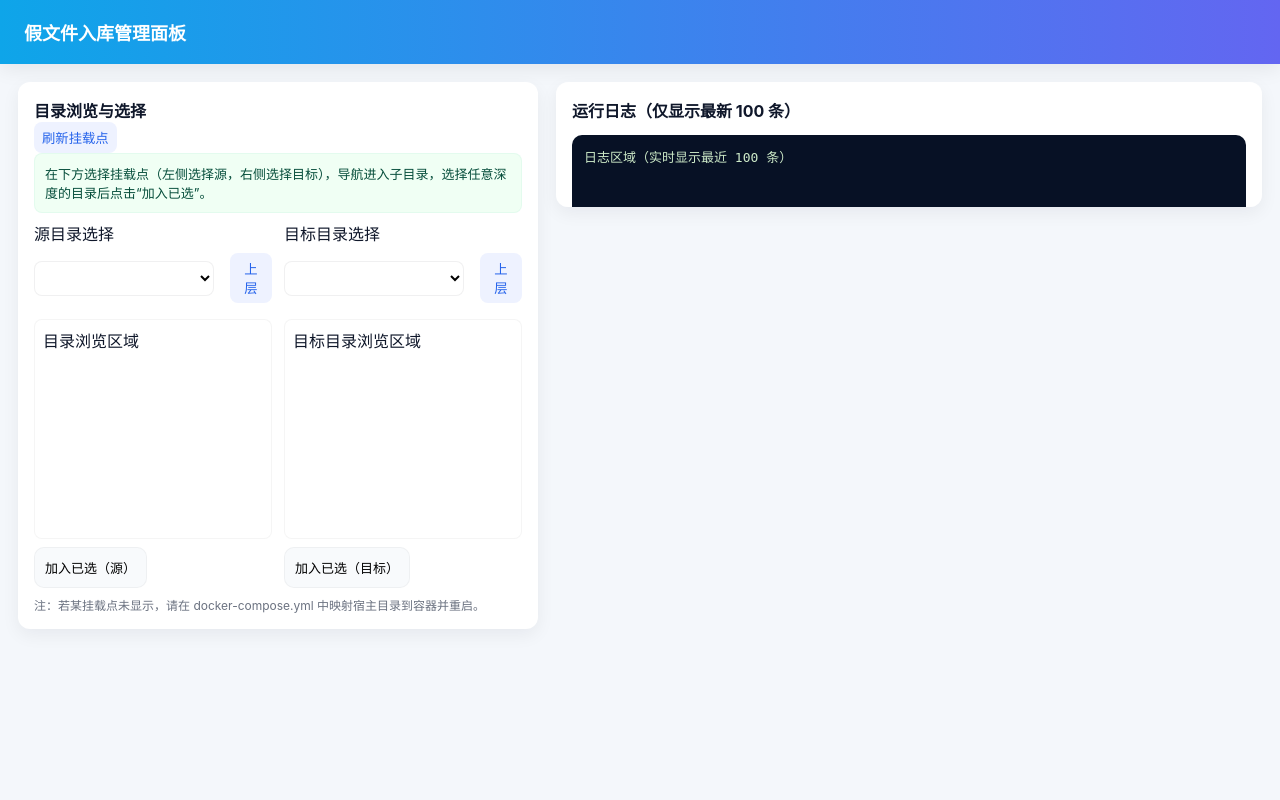
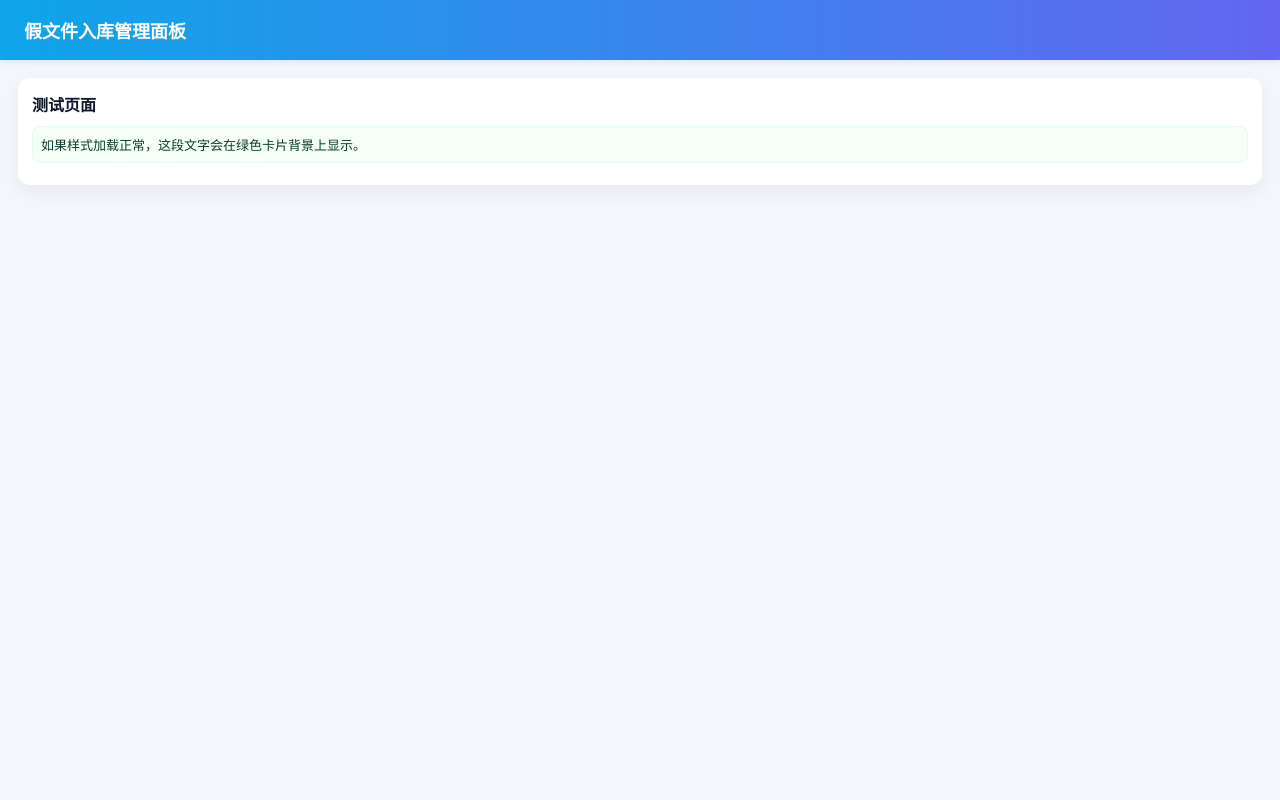
Before and after one commit to zhyino/BNetdisk, a Flask app: page / in a window 1280 px wide. Run offline with Flask 2, Linux system fonts and the light colour scheme; lists and menus that the app fills with data are empty; parts of the project's set-up code (start-up, migrations or seed data) failed here and were passed over.

Commit message:
Add files via upload

```diff
--- a/app/__init__.py
+++ b/app/__init__.py
@@ -1 +1 @@
-__version__="0.14.0"
+__version__="0.13.1"
--- a/app/app.py
+++ b/app/app.py
@@ -7,7 +7,6 @@ APP_PORT = int(os.environ.get('APP_PORT', '18008'))
 BACKUP_DIR = Path(os.environ.get('BACKUP_DIR', '/app/data')).resolve()
 ALLOWED_ROOTS_ENV = os.environ.get('ALLOWED_ROOTS', '')
 
-# ensure service dir
 BACKUP_DIR.mkdir(parents=True, exist_ok=True)
 SERVICE_LOG = BACKUP_DIR.joinpath('service_log.txt')
 
@@ -31,7 +30,7 @@ try:
     default_rate = float(os.environ.get('BACKUP_RATE', '20'))
 except Exception:
     default_rate = 20.0
-worker = BackupWorker(task_queue, ALLOWED_ROOTS, ops_per_sec=default_rate, service_log_path=SERVICE_LOG)
+worker = BackupWorker(task_queue, BACKUP_DIR, ALLOWED_ROOTS, ops_per_sec=default_rate, service_log_path=SERVICE_LOG)
 worker.start()
 
 def _is_allowed_path(p: Path) -> bool:
--- a/app/static/js/app.js
+++ b/app/static/js/app.js
@@ -1,2 +1,2 @@
-// minimal front-end file used by template; actual full UI JS should be provided in larger project
-console.log('static js loaded - minimal');
+// app js placeholder (already implemented in package)
+console.log('js loaded');
--- a/app/static/style.css
+++ b/app/static/style.css
@@ -1,26 +1,44 @@
-
-:root{--bg:#f4f7fb;--card:#ffffff;--accent:#1f6feb;--muted:#6b7280;--green:#10b981;--danger:#ef4444;--note-bg:#f0fff4;--note-text:#064e3b}
-*{box-sizing:border-box}body{margin:0;font-family:Inter,Segoe UI,Roboto,Arial;background:var(--bg);color:#0f172a;-webkit-font-smoothing:antialiased}
-.topbar{height:64px;background:linear-gradient(90deg,#0ea5e9,#6366f1);color:#fff;display:flex;align-items:center;padding:0 24px;font-weight:700;box-shadow:0 4px 20px rgba(2,6,23,0.08);font-size:18px}
-.container{display:flex;height:calc(100vh - 64px);gap:18px;padding:18px}
+:root{--bg:#f3f6fb;--card:#ffffff;--accent:#2563eb;--muted:#6b7280;--green:#10b981;--danger:#ef4444;--note-bg:#f6fff7;--note-text:#0b3b2e;--src-btn:#2563eb;--dst-btn:#f97316}
+*{box-sizing:border-box}body{margin:0;font-family:Inter,Segoe UI,Roboto,Arial;background:var(--bg);color:#0f172a}
+.topbar{height:60px;background:linear-gradient(90deg,#0ea5e9,#6366f1);color:#fff;display:flex;align-items:center;padding:0 24px;font-weight:700;box-shadow:0 2px 8px rgba(2,6,23,0.08);font-size:18px}
+.container{display:flex;height:calc(100vh - 60px);gap:18px;padding:18px}
 .left{flex:0 0 520px;display:flex;flex-direction:column;gap:14px;min-width:520px}
 .right{flex:1;display:flex;flex-direction:column;gap:14px;min-width:360px}
-.panel.card{background:var(--card);border-radius:12px;padding:16px;box-shadow:0 6px 18px rgba(15,23,42,0.06);overflow:auto}
-.panel.card h3{margin:0 0 8px 0;color:#0f172a;font-size:16px}
+.panel.card{background:var(--card);border-radius:12px;padding:14px;box-shadow:0 6px 18px rgba(15,23,42,0.06);overflow:auto}
+.panel.card h3{margin:0 0 10px 0;color:#0f172a;font-size:16px}
 .card-note{background:var(--note-bg);color:var(--note-text);font-size:13px;padding:8px;border-radius:8px;border:1px solid rgba(16,185,129,0.06);margin-bottom:8px}
-.card-note.fixed{position:sticky;top:14px;z-index:6;background:var(--note-bg);padding:10px}
-.quick-row{display:flex;gap:12px;align-items:flex-start}.quick-col{flex:1;display:flex;flex-direction:column;gap:8px}
-.root-select{padding:8px;border-radius:8px;border:1px solid rgba(2,6,23,0.06);background:#fff;margin-right:8px;min-width:180px}
-.browser{display:flex;flex-direction:column;gap:8px}.browser-row{display:flex;align-items:center;gap:8px}.tiny{padding:6px 8px;border-radius:8px;border:none;background:#eef2ff;color:#2563eb;cursor:pointer}
-.breadcrumb{display:flex;gap:6px;flex-wrap:wrap}.crumb{padding:6px 8px;border-radius:8px;border:none;background:#f1f5f9;cursor:pointer;font-size:12px}
+.card-note.small{font-size:12px;color:var(--note-text);margin-top:6px;padding:6px;border-radius:6px}
+.card-note.fixed{position:sticky;top:14px;z-index:6;background:var(--note-bg)}
+.quick-row{display:flex;gap:12px;align-items:flex-start}
+.quick-col{flex:1;display:flex;flex-direction:column;gap:8px}
+.root-select{padding:8px;border-radius:8px;border:1px solid rgba(2,6,23,0.06);background:#fff;margin-right:8px}
+.browser{display:flex;flex-direction:column;gap:8px}
+.browser-row{display:flex;align-items:center;gap:8px}
+.tiny{padding:6px 8px;border-radius:8px;border:none;background:#eef2ff;color:#2563eb;cursor:pointer}
+.breadcrumb{display:flex;gap:6px;flex-wrap:wrap}
+.crumb{padding:6px 8px;border-radius:8px;border:none;background:#f1f5f9;cursor:pointer;font-size:12px}
 .entries{height:220px;overflow:auto;border:1px solid rgba(2,6,23,0.04);padding:8px;border-radius:8px;background:#fff}
-.entry{padding:8px;border-radius:6px;margin-bottom:6px;cursor:default;display:flex;justify-content:space-between;align-items:center}
-.entry.dir{background:#f8fafc;color:#0f172a;cursor:pointer}.entry.file{background:#fff;color:#6b7280}
-.pill{display:flex;justify-content:space-between;align-items:center;padding:10px;border-radius:10px;background:#f8fafc;border:1px solid rgba(2,6,23,0.04);font-size:13px}
+.entry{padding:6px;border-radius:6px;margin-bottom:6px;cursor:default;display:flex;justify-content:space-between;align-items:center}
+.entry.dir{background:#f8fafc;color:#0f172a;cursor:pointer}
+.entry.file{background:#fff;color:#6b7280}
+.browser .actions{border-top:1px solid rgba(2,6,23,0.04);padding-top:10px;margin-top:8px;position:static;background:transparent;padding-bottom:6px}
+.small{padding:8px;border-radius:8px;border:none;background:var(--green);color:#fff;cursor:pointer;font-weight:600}
+.small.src-add{background:var(--src-btn);}
+.small.dst-add{background:var(--dst-btn);}
+.hint{color:var(--muted);font-size:12px;margin-top:8px}
+.selected-wrap{display:flex;gap:12px}
+.sel-col{flex:1}
+.pills{display:flex;flex-direction:column;gap:8px}
+.pill{display:flex;justify-content:space-between;align-items:center;padding:8px;border-radius:10px;background:#f8fafc;border:1px solid rgba(2,6,23,0.04);font-size:13px}
 .pill .pname{overflow:hidden;text-overflow:ellipsis;white-space:nowrap;max-width:380px}
-.pill .pactions button{background:var(--accent);color:#fff;border:none;padding:6px 8px;border-radius:8px;cursor:pointer}
-.primary{padding:10px 14px;background:var(--accent);color:#fff;border-radius:10px;border:none;cursor:pointer;font-weight:700}
-.danger{padding:10px 14px;background:var(--danger);color:#fff;border-radius:10px;border:none;cursor:pointer;font-weight:700}
-.log{background:#071125;color:#cdeac8;padding:12px;border-radius:10px;height:100%;overflow:auto;font-family:monospace;font-size:13px;white-space:pre-wrap}
-.hint{color:var(--muted);font-size:12px;margin-top:8px}
-.footer-note{font-size:12px;color:var(--muted);margin-top:10px}
+.pill .pactions button{background:#2563eb;color:#fff;border:none;padding:6px 8px;border-radius:8px;cursor:pointer}
+.btn-row{display:flex;gap:8px;margin-top:10px}
+.mode-label{display:inline-flex;align-items:center;gap:6px;font-size:13px;margin-right:12px}
+.primary{padding:10px 14px;background:var(--accent);color:#fff;border-radius:10px;border:none;cursor:pointer;font-weight:600}
+.danger{padding:10px 14px;background:var(--danger);color:#fff;border-radius:10px;border:none;cursor:pointer;font-weight:600}
+#queue{list-style:none;padding:0;margin:0;max-height:160px;overflow:auto}
+#queue li{padding:8px;border-bottom:1px dashed rgba(2,6,23,0.04);font-size:13px}
+.log{background:#0b1220;color:#b7f6c5;padding:12px;border-radius:10px;height:100%;overflow:auto;font-family:monospace;font-size:13px}
+.err{color:#ef4444}
+.notice-row{display:flex;justify-content:space-between;align-items:center;gap:8px}
+.retry-btn{padding:6px 8px;border-radius:8px;border:none;background:#f59e0b;color:#fff;cursor:pointer}
--- a/app/templates/index.html
+++ b/app/templates/index.html
@@ -1,65 +1,15 @@
 <!doctype html>
 <html lang="zh-CN">
-<head>
-  <meta charset="utf-8" />
-  <meta name="viewport" content="width=device-width,initial-scale=1" />
-  <title>假文件入库管理面板</title>
-  <link rel="stylesheet" href="/static/style.css" />
+<head><meta charset="utf-8"><meta name="viewport" content="width=device-width,initial-scale=1">
+<link rel="stylesheet" href="/static/style.css">
+<title>假文件入库管理面板</title>
 </head>
 <body>
   <div class="topbar">假文件入库管理面板</div>
-  <div class="container">
-    <div class="left">
-      <div class="panel card">
-        <div class="notice-row">
-          <h3 style="margin:0">目录浏览与选择</h3>
-          <div>
-            <button id="refreshRoots" class="tiny">刷新挂载点</button>
-          </div>
-        </div>
-        <div class="card-note fixed" id="mainNote">在下方选择挂载点（左侧选择源，右侧选择目标），导航进入子目录，选择任意深度的目录后点击“加入已选”。</div>
-        <div class="quick-row">
-          <div class="quick-col">
-            <label>源目录选择</label>
-            <div class="browser">
-              <div class="browser-row">
-                <select id="srcRootSelect" class="root-select"></select>
-                <button id="srcUpBtn" class="tiny">上层</button>
-              </div>
-              <div id="srcBreadcrumb" class="breadcrumb"></div>
-              <div id="srcEntries" class="entries">目录浏览区域</div>
-              <div class="browser actions">
-                <div class="btn-row-small">
-                  <button id="chooseSrcBtn" class="pill">加入已选（源）</button>
-                </div>
-              </div>
-            </div>
-          </div>
-          <div class="quick-col">
-            <label>目标目录选择</label>
-            <div class="browser">
-              <div class="browser-row">
-                <select id="dstRootSelect" class="root-select"></select>
-                <button id="dstUpBtn" class="tiny">上层</button>
-              </div>
-              <div id="dstBreadcrumb" class="breadcrumb"></div>
-              <div id="dstEntries" class="entries">目标目录浏览区域</div>
-              <div class="browser actions">
-                <div class="btn-row-small">
-                  <button id="chooseDstBtn" class="pill">加入已选（目标）</button>
-                </div>
-              </div>
-            </div>
-          </div>
-        </div>
-        <div class="hint small">注：若某挂载点未显示，请在 docker-compose.yml 中映射宿主目录到容器并重启。</div>
-      </div>
-    </div>
-    <div class="right">
-      <div class="panel card">
-        <h3>运行日志（仅显示最新 100 条）</h3>
-        <pre id="log" class="log">日志区域（实时显示最近 100 条）</pre>
-      </div>
+  <div style="padding:18px">
+    <div class="panel card">
+      <h3>测试页面</h3>
+      <div class="card-note">如果样式加载正常，这段文字会在绿色卡片背景上显示。</div>
     </div>
   </div>
   <script src="/static/js/app.js"></script>
```
Also changed, not shown: app/backup.py (+7 -8 lines), docker-compose.yml (+5 -6 lines), 1 other file.
